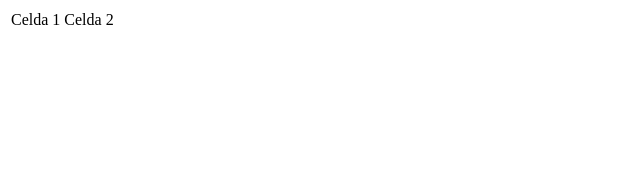
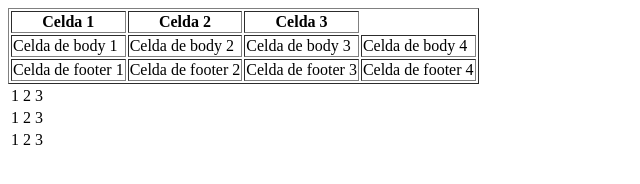
Before and after one commit to alancrisanto/Github-Test, a plain HTML site: page table.html in a window 1280 px wide. Shown: the whole page, without its empty margins (0-640 px from the left). Drawn offline with Linux system fonts and the light colour scheme.

Commit message:
Adding Tables tr td and other

```diff
--- a/table.html
+++ b/table.html
@@ -7,11 +7,51 @@
     <title>Tablas</title>
 </head>
 <body>
-    <table class="border">
+    <table border="1">
+        <thead>
+            <tr>
+                <th>Celda 1</th>
+                <th>Celda 2</th>
+                <th>Celda 3</th>
+            </tr>
+        </thead>
+        <tbody>
+            <tr>
+                <td>Celda de body 1</td>
+                <td>Celda de body 2</td>
+                <td>Celda de body 3</td>
+                <td>Celda de body 4</td>
+            </tr>
+        </tbody>
+        <tfoot>
+            <tr>
+                <td>Celda de footer 1</td>
+                <td>Celda de footer 2</td>
+                <td>Celda de footer 3</td>
+                <td>Celda de footer 4</td>
+            </tr>
+        </tfoot>
+    </table>
+
+    <table>
         <tr>
-            <td>Celda 1</td>
-            <td>Celda 2</td>
+            <td>1</td>
+            <td>2</td>
+            <td>3</td>
         </tr>
+
+        <tr>
+            <td>1</td>
+            <td>2</td>
+            <td>3</td>
+        </tr>
+
+        <tr>
+            <td>1</td>
+            <td>2</td>
+            <td>3</td>
+        </tr>
+
     </table>
 </body>
 </html>
```
